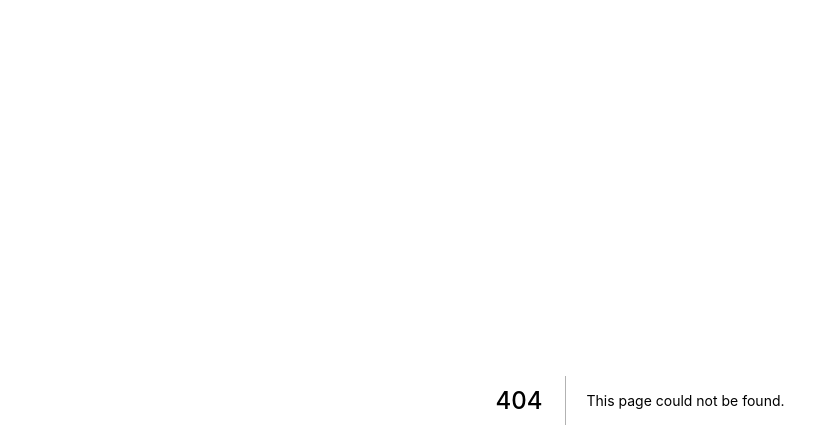
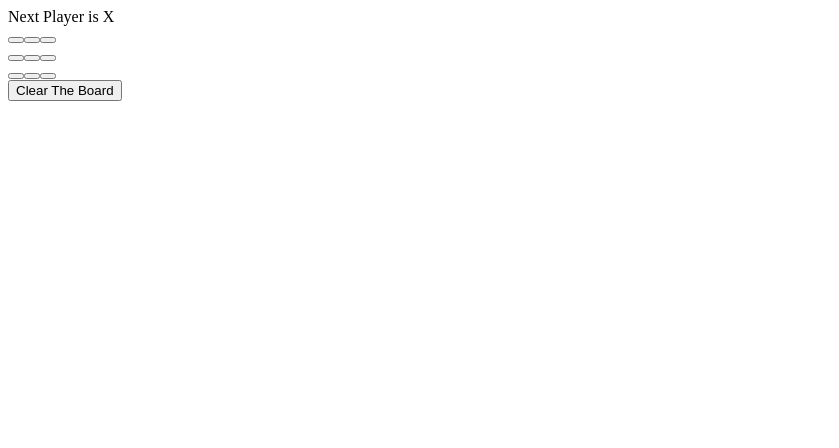
Before and after one commit to salmanfazal01/react-tic-tac-toe, a Next.js app: page /game in a window 1280 px wide. Before the commit this address had no page. Shown: the top 448 px of the page, without its empty margins (0-839 px from the left). Built offline with nearby package versions, Linux system fonts and the light colour scheme.

Commit message:
Board+ Game skeleton

```diff
--- /dev/null
+++ b/pages/game/index.js
@@ -0,0 +1,21 @@
+import React, { useState } from "react";
+import Board from "../../src/components/Board";
+
+const Game = () => {
+  const [history, setHistory] = useState([{ squares: Array(9).fill(null) }]);
+  const [xTurn, setXTurn] = useState(true);
+
+  return (
+    <div className="game">
+      <div className="game-board">
+        <Board />
+      </div>
+      <div className="game-info">
+        <div>{/* status */}</div>
+        <ol>{/* TODO */}</ol>
+      </div>
+    </div>
+  );
+};
+
+export default Game;
--- /dev/null
+++ b/src/components/Board.js
@@ -0,0 +1,64 @@
+import React, { useEffect, useState } from "react";
+import { calculateWinner } from "../utils/game";
+import Square from "./Square";
+
+const DEFAULT_SQUARES = Array(9).fill(null);
+
+const Board = () => {
+  const [squares, setSquares] = useState(DEFAULT_SQUARES);
+  const [xTurn, setXTurn] = useState(true);
+  const [winner, setWinner] = useState(false);
+
+  useEffect(() => {
+    const _winner = calculateWinner(squares);
+    if (_winner) setWinner(_winner);
+  }, [squares]);
+
+  const clearBoard = () => {
+    setSquares(DEFAULT_SQUARES);
+    setXTurn(true);
+  };
+
+  const handleClick = (i) => {
+    const _squares = squares.slice();
+    if (_squares[i] || calculateWinner(_squares)) return;
+
+    _squares[i] = xTurn ? "X" : "O";
+
+    setSquares(_squares);
+    setXTurn(!xTurn);
+  };
+
+  const renderSquare = (i) => (
+    <Square value={squares[i]} handleClick={() => handleClick(i)} />
+  );
+
+  const status =
+    winner !== false
+      ? `Winner: ${winner}`
+      : `Next Player is ${xTurn ? "X" : "O"}`;
+
+  return (
+    <div>
+      <div className="status">{status}</div>
+      <div className="board-row">
+        {renderSquare(0)}
+        {renderSquare(1)}
+        {renderSquare(2)}
+      </div>
+      <div className="board-row">
+        {renderSquare(3)}
+        {renderSquare(4)}
+        {renderSquare(5)}
+      </div>
+      <div className="board-row">
+        {renderSquare(6)}
+        {renderSquare(7)}
+        {renderSquare(8)}
+      </div>
+      <button onClick={() => clearBoard()}>Clear The Board</button>
+    </div>
+  );
+};
+
+export default Board;
--- /dev/null
+++ b/src/components/Square.js
@@ -0,0 +1,11 @@
+import React from "react";
+
+const Square = ({ handleClick, value }) => {
+  return (
+    <button className="square" onClick={() => handleClick()}>
+      {value}
+    </button>
+  );
+};
+
+export default Square;
--- /dev/null
+++ b/src/utils/game.js
@@ -0,0 +1,19 @@
+export const calculateWinner = (squares) => {
+  const lines = [
+    [0, 1, 2],
+    [3, 4, 5],
+    [6, 7, 8],
+    [0, 3, 6],
+    [1, 4, 7],
+    [2, 5, 8],
+    [0, 4, 8],
+    [2, 4, 6],
+  ];
+  for (let i = 0; i < lines.length; i++) {
+    const [a, b, c] = lines[i];
+    if (squares[a] && squares[a] === squares[b] && squares[a] === squares[c]) {
+      return squares[a];
+    }
+  }
+  return null;
+};
```
